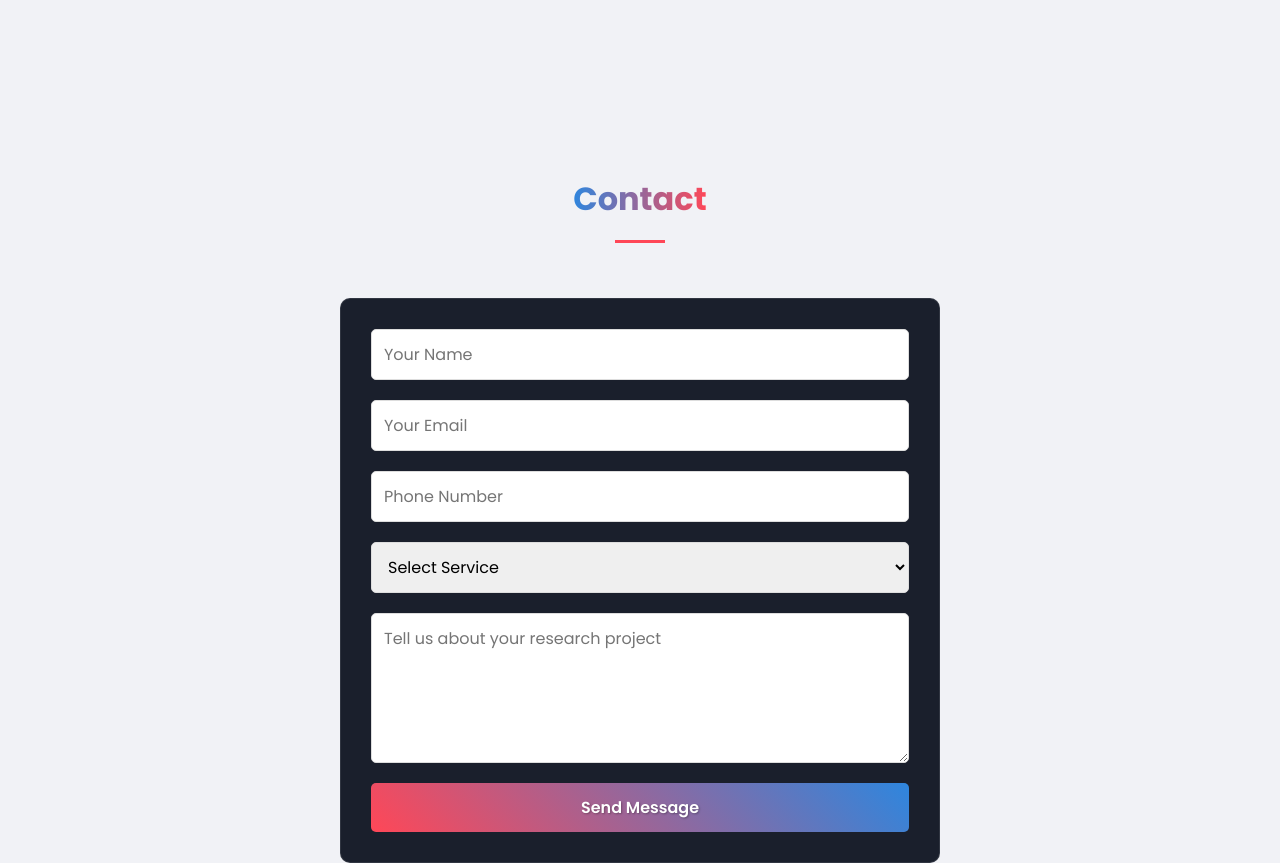
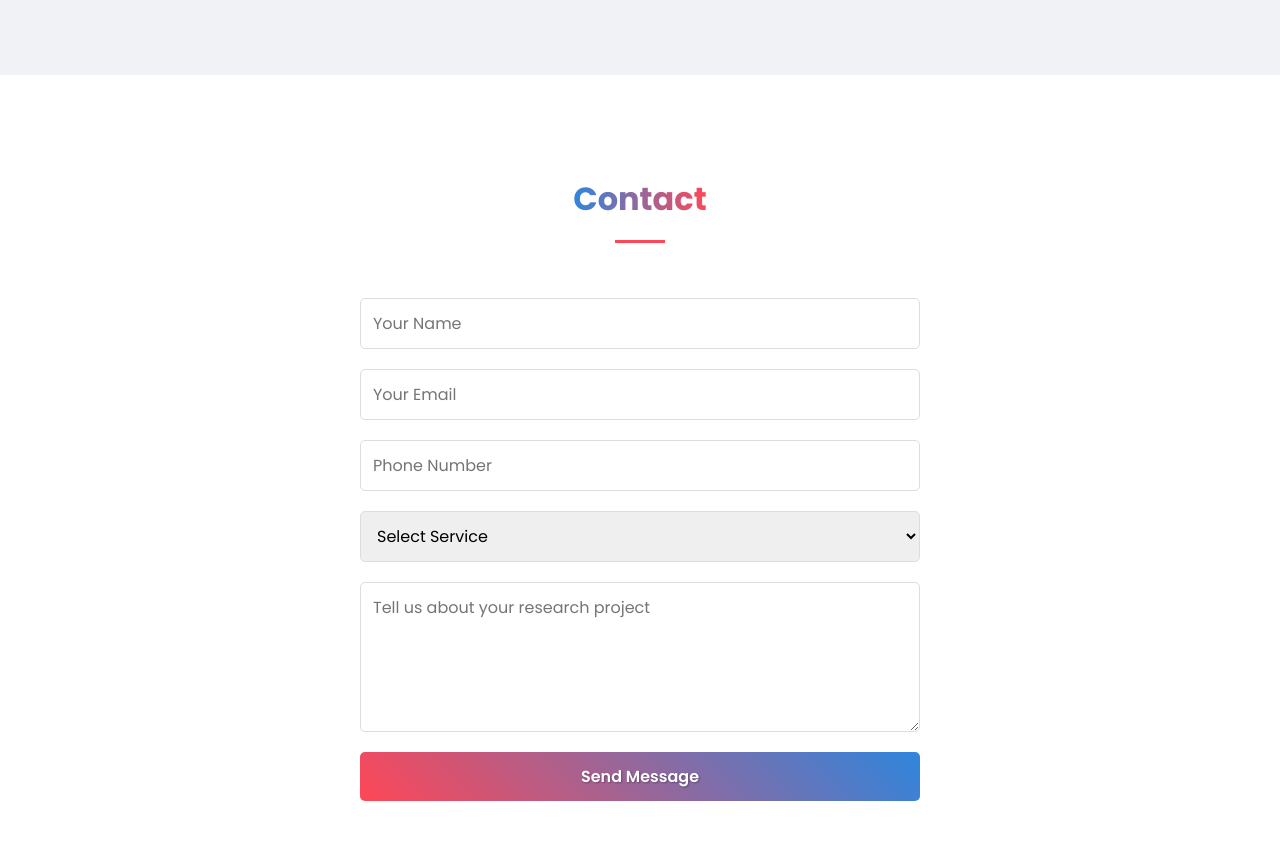
Before and after one commit to january-msemakweli/msemakweli, a website: page index.html in a window 1280 px wide. Shown: the part 3180-4043 px from the top of the page. Drawn offline with Linux system fonts and the dark colour scheme.

Commit message:
Update styles.css

```diff
--- a/styles.css
+++ b/styles.css
@@ -813,47 +813,6 @@ body {
 
 .contact {
     background: var(--bg-white);
-}
-
-/* Dark mode overrides */
-@media (prefers-color-scheme: dark) {
-    body {
-        background-color: var(--primary-color);
-        color: var(--text-light);
-    }
-
-    .services,
-    .portfolio,
-    .about,
-    .contact {
-        background: var(--bg-light);
-    }
-
-    .service-card {
-        background: var(--card-bg);
-    }
-
-    .portfolio-item {
-        background: var(--primary-color);
-        border: 1px solid rgba(255, 255, 255, 0.1);
-    }
-
-    .contact-container {
-        background: var(--primary-color);
-        padding: 30px;
-        border-radius: 10px;
-        border: 1px solid rgba(255, 255, 255, 0.1);
-    }
-
-    /* Update section colors */
-    .section-title h2 {
-        color: var(--text-light);
-    }
-
-    /* Ensure text is visible */
-    p, h3, h4, h5, h6 {
-        color: var(--text-light);
-    }
 }
 
 /* Logo styling */
```
